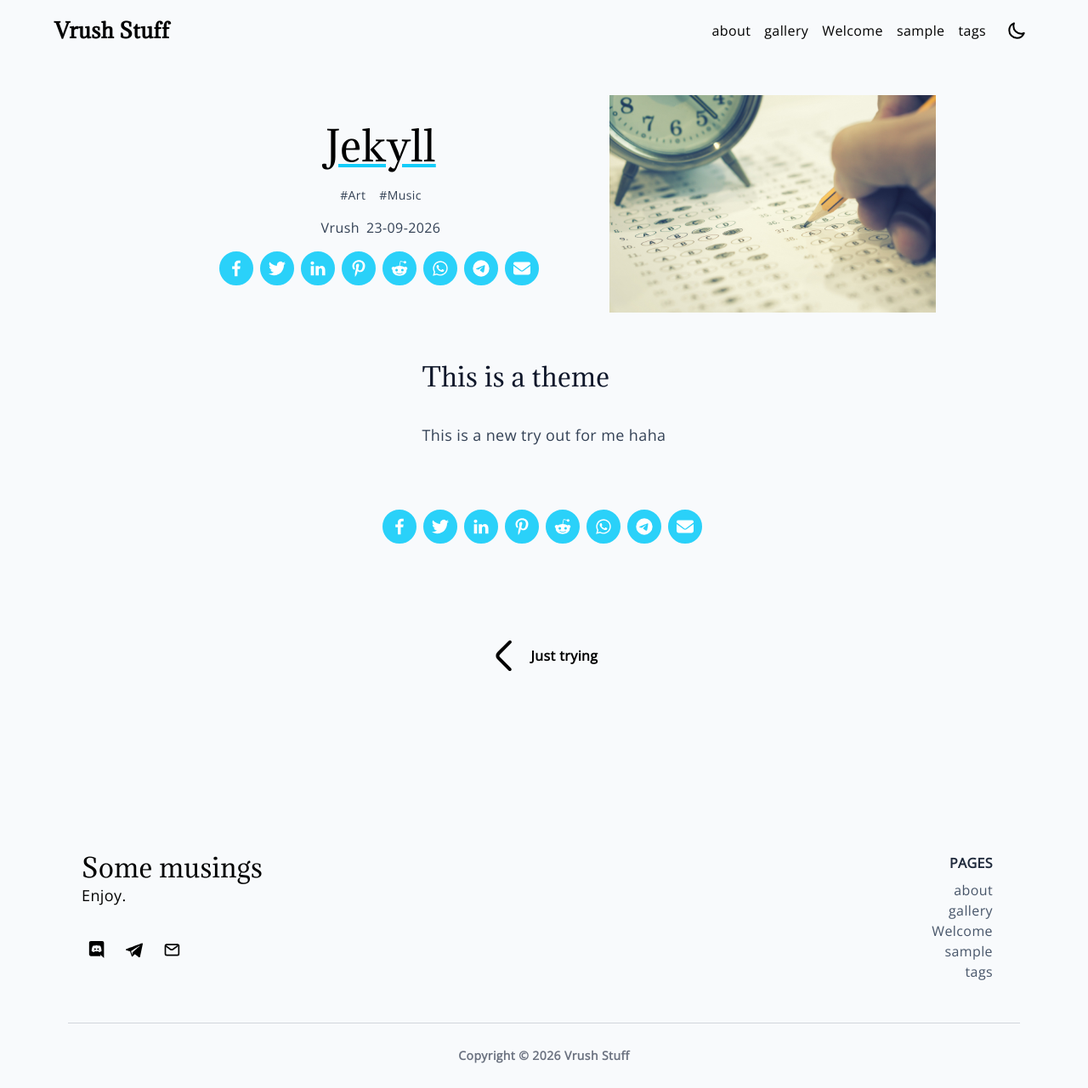
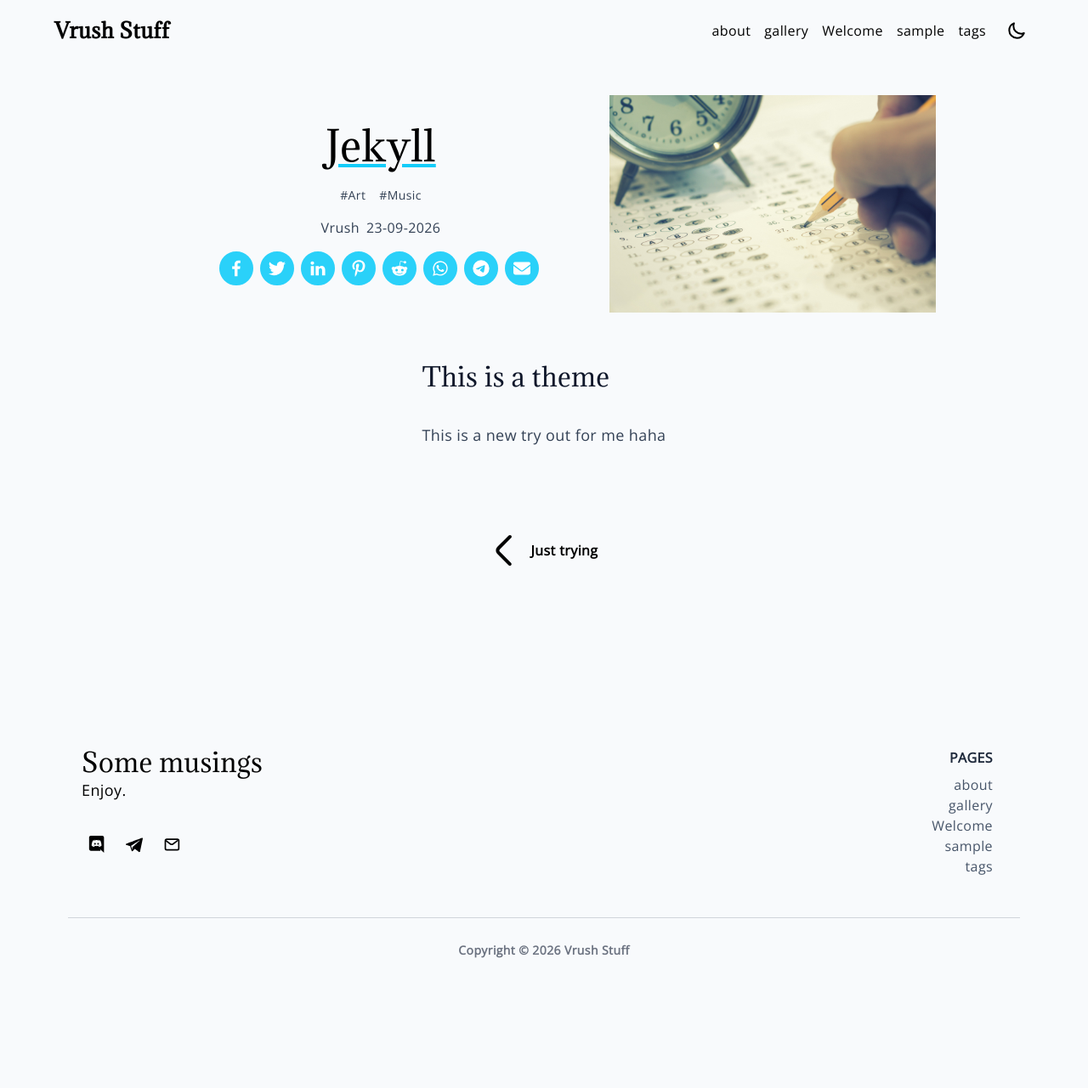
Before and after one commit to turning20w-hub/VrushStuff, a Jekyll site: the page built from _posts/2026-09-23-test-3.md, in a window 1280 px wide. Shown: the whole page at 85% size. Built offline with Jekyll 4.4.1, drawn with Linux system fonts in a browser that asks for light colours; after the commit the page ends 1157 px from its top, so only the background shows below that.

Commit message:
Update post.html

```diff
--- a/_layouts/post.html
+++ b/_layouts/post.html
@@ -30,9 +30,7 @@ layout: base
     </article>
   </div>
 
-  <div class="mx-auto my-10">
-    {% include sharing.html %}
-  </div>
+
 
   <div class="post-navigation py-8 flex flex-col md:flex-row-reverse justify-center ">
     {% if page.next %}
```
